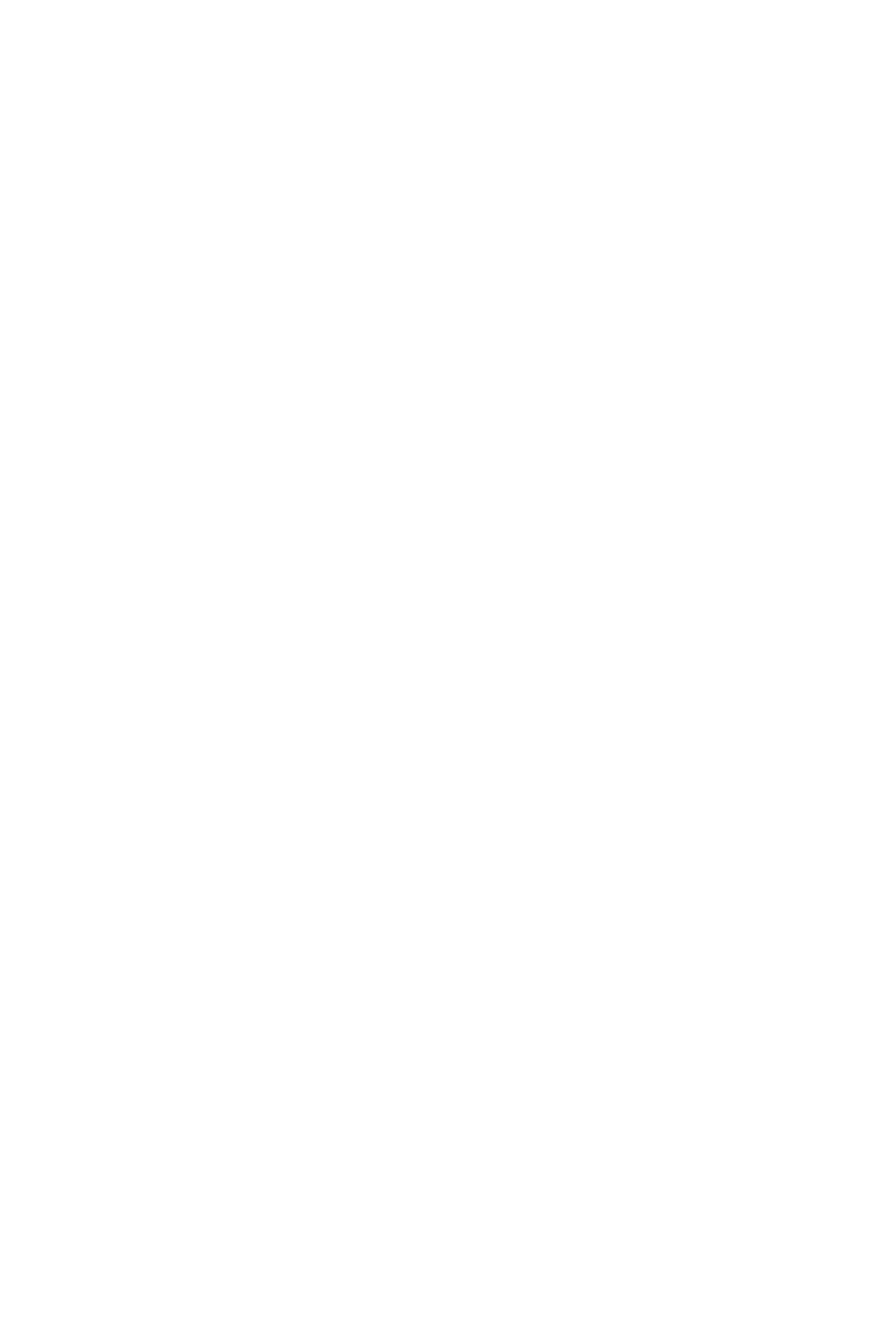
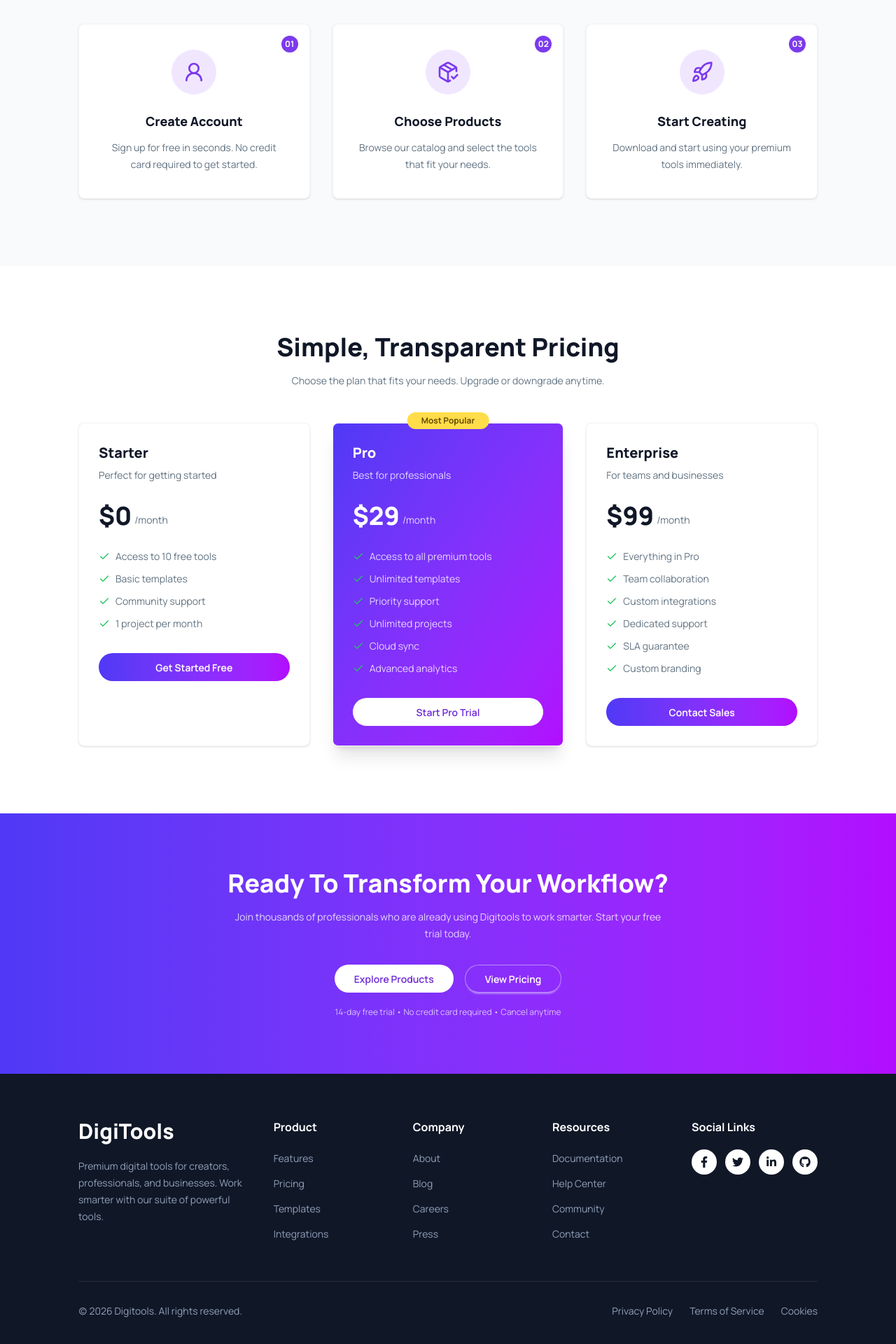
Before and after one commit to Hossain-Mahmud40/digi-tools-platform, a React (Vite) app: page / in a window 1280 px wide. Shown: the part 3145-5065 px from the top of the page at 70% size. Before the commit the page ends 2963 px from the top, so only its background shows below. Built offline with nearby package versions, Linux system fonts and the light colour scheme.

Commit message:
Add pricing section with dynamic data, implement CallToAction and Footer components, and introduce step-by-step guide for user onboarding

```diff
--- /dev/null
+++ b/public/pricing.json
@@ -0,0 +1,51 @@
+[
+  {
+    "id": 1,
+    "name": "Starter",
+    "description": "Perfect for getting started",
+    "price": "$0",
+    "billing": "/month",
+    "buttonText": "Get Started Free",
+    "isPopular": false,
+    "features": [
+      "Access to 10 free tools",
+      "Basic templates",
+      "Community support",
+      "1 project per month"
+    ]
+  },
+  {
+    "id": 2,
+    "name": "Pro",
+    "description": "Best for professionals",
+    "price": "$29",
+    "billing": "/month",
+    "buttonText": "Start Pro Trial",
+    "isPopular": true,
+    "features": [
+      "Access to all premium tools",
+      "Unlimited templates",
+      "Priority support",
+      "Unlimited projects",
+      "Cloud sync",
+      "Advanced analytics"
+    ]
+  },
+  {
+    "id": 3,
+    "name": "Enterprise",
+    "description": "For teams and businesses",
+    "price": "$99",
+    "billing": "/month",
+    "buttonText": "Contact Sales",
+    "isPopular": false,
+    "features": [
+      "Everything in Pro",
+      "Team collaboration",
+      "Custom integrations",
+      "Dedicated support",
+      "SLA guarantee",
+      "Custom branding"
+    ]
+  }
+]
--- a/src/App.jsx
+++ b/src/App.jsx
@@ -3,13 +3,18 @@ import { ToastContainer, toast } from "react-toastify";
 import "react-toastify/dist/ReactToastify.css";
 import "./App.css";
 import Cart from "./Components/cart/Cart";
+import CallToAction from "./Components/cta/CallToAction";
+import Footer from "./Components/footer/Footer";
 import HeroSection from "./Components/HeroSection/HeroSection";
 import Navbar from "./Components/NavBar/Navbar";
+import Pricing from "./Components/pricing/Pricing";
 import Products from "./Components/products/Products";
 import ProductsIntro from "./Components/products/ProductsIntro";
+import Steps from "./Components/steps/Steps";
 import axios from "axios";
 
 const productsPromise = axios.get("/productData.json");
+const pricingPromise = axios.get("/pricing.json");
 
 function App() {
   const navLinks = ["Products", "Features", "Pricing", "Testimonials", "FAQ"];
@@ -78,6 +83,15 @@ function App() {
           onRemoveFromCart={handleRemoveFromCart}
         />
       )}
+
+      <Steps />
+      <Suspense
+        fallback={<span className="loading loading-spinner loading-lg"></span>}
+      >
+        <Pricing pricingPromise={pricingPromise} />
+      </Suspense>
+      <CallToAction />
+      <Footer />
       <ToastContainer position="top-right" autoClose={1800} />
     </>
   );
--- /dev/null
+++ b/src/Components/cta/CallToAction.jsx
@@ -0,0 +1,28 @@
+const CallToAction = () => {
+  return (
+    <section className="bg-gradient-to-r from-[#4f39f6] to-[#b20cff] px-6 py-20 text-center text-white lg:px-28">
+      <div className="mx-auto max-w-[900px]">
+        <h2 className="text-3xl font-extrabold md:text-4xl">
+          Ready To Transform Your Workflow?
+        </h2>
+        <p className="mx-auto mt-4 max-w-[620px] text-sm leading-6 text-white/80">
+          Join thousands of professionals who are already using Digitools to work smarter.
+          Start your free trial today.
+        </p>
+        <div className="mt-8 flex flex-wrap justify-center gap-4">
+          <button className="btn rounded-full border-0 bg-white px-7 text-[#6d28d9] shadow-none hover:bg-white/90">
+            Explore Products
+          </button>
+          <button className="btn rounded-full border-white/40 bg-transparent px-7 text-white hover:bg-white/10">
+            View Pricing
+          </button>
+        </div>
+        <p className="mt-5 text-xs text-white/70">
+          14-day free trial • No credit card required • Cancel anytime
+        </p>
+      </div>
+    </section>
+  );
+};
+
+export default CallToAction;
--- /dev/null
+++ b/src/Components/footer/Footer.jsx
@@ -0,0 +1,67 @@
+import { FaFacebookF, FaGithub, FaLinkedinIn, FaTwitter } from "react-icons/fa";
+import FooterColumn from "./FooterColumn";
+
+const footerColumns = [
+  {
+    title: "Product",
+    links: ["Features", "Pricing", "Templates", "Integrations"],
+  },
+  {
+    title: "Company",
+    links: ["About", "Blog", "Careers", "Press"],
+  },
+  {
+    title: "Resources",
+    links: ["Documentation", "Help Center", "Community", "Contact"],
+  },
+];
+
+const socialIcons = [FaFacebookF, FaTwitter, FaLinkedinIn, FaGithub];
+
+const Footer = () => {
+  return (
+    <footer className="bg-[#101727] px-6 py-16 text-slate-400 lg:px-28">
+      <div className="mx-auto max-w-[1200px]">
+        <div className="grid gap-10 md:grid-cols-[1.5fr_repeat(4,1fr)]">
+          <div>
+            <h2 className="text-3xl font-extrabold text-white">DigiTools</h2>
+            <p className="mt-5 max-w-[320px] text-sm leading-6">
+              Premium digital tools for creators, professionals, and businesses.
+              Work smarter with our suite of powerful tools.
+            </p>
+          </div>
+
+          {footerColumns.map((column) => (
+            <FooterColumn key={column.title} {...column} />
+          ))}
+
+          <div>
+            <h3 className="text-base font-bold text-white">Social Links</h3>
+            <div className="mt-5 flex gap-3">
+              {socialIcons.map((Icon, index) => (
+                <a
+                  className="flex h-9 w-9 items-center justify-center rounded-full bg-white text-[#101727] hover:bg-[#b20cff] hover:text-white"
+                  href="#"
+                  key={index}
+                >
+                  <Icon className="h-4 w-4" />
+                </a>
+              ))}
+            </div>
+          </div>
+        </div>
+
+        <div className="mt-14 flex flex-col gap-4 border-t border-white/10 pt-8 text-sm md:flex-row md:items-center md:justify-between">
+          <p>(c) 2026 Digitools. All rights reserved.</p>
+          <div className="flex gap-6">
+            <a className="hover:text-white">Privacy Policy</a>
+            <a className="hover:text-white">Terms of Service</a>
+            <a className="hover:text-white">Cookies</a>
+          </div>
+        </div>
+      </div>
+    </footer>
+  );
+};
+
+export default Footer;
--- /dev/null
+++ b/src/Components/footer/FooterColumn.jsx
@@ -0,0 +1,16 @@
+const FooterColumn = ({ links, title }) => {
+  return (
+    <div>
+      <h3 className="text-base font-bold text-white">{title}</h3>
+      <ul className="mt-5 space-y-3">
+        {links.map((link) => (
+          <li key={link}>
+            <a className="text-sm text-slate-400 hover:text-white">{link}</a>
+          </li>
+        ))}
+      </ul>
+    </div>
+  );
+};
+
+export default FooterColumn;
--- /dev/null
+++ b/src/Components/pricing/Pricing.jsx
@@ -0,0 +1,30 @@
+import { use } from "react";
+import PricingCard from "./PricingCard";
+
+const Pricing = ({ pricingPromise }) => {
+  const pricingResponse = use(pricingPromise);
+  const pricingPlans = pricingResponse.data;
+
+  return (
+    <section className="bg-white px-6 py-24 lg:px-28">
+      <div className="mx-auto max-w-[1200px]">
+        <div className="text-center">
+          <h2 className="text-3xl font-extrabold text-[#101727] md:text-4xl">
+            Simple, Transparent Pricing
+          </h2>
+          <p className="mx-auto mt-4 max-w-[560px] text-sm leading-6 text-[#627382]">
+            Choose the plan that fits your needs. Upgrade or downgrade anytime.
+          </p>
+        </div>
+
+        <div className="mt-12 grid gap-8 md:grid-cols-3">
+          {pricingPlans.map((plan) => (
+            <PricingCard key={plan.id} plan={plan} />
+          ))}
+        </div>
+      </div>
+    </section>
+  );
+};
+
+export default Pricing;
--- /dev/null
+++ b/src/Components/pricing/PricingCard.jsx
@@ -0,0 +1,44 @@
+import { Check } from "lucide-react";
+
+const PricingCard = ({ plan }) => {
+  const cardClass = plan.isPopular
+    ? "relative bg-gradient-to-br from-[#4f39f6] to-[#b20cff] text-white shadow-xl"
+    : "bg-white text-[#101727] shadow-sm";
+  const mutedText = plan.isPopular ? "text-white/80" : "text-[#627382]";
+  const buttonClass = plan.isPopular
+    ? "bg-white text-[#6d28d9] hover:bg-white/90"
+    : "bg-gradient-to-r from-[#4f39f6] to-[#b20cff] text-white hover:opacity-90";
+
+  return (
+    <div className={`rounded-lg border border-gray-100 p-7 ${cardClass}`}>
+      {plan.isPopular && (
+        <span className="absolute -top-4 left-1/2 -translate-x-1/2 rounded-full bg-[#ffdd4a] px-5 py-1 text-xs font-bold text-[#6b4b00]">
+          Most Popular
+        </span>
+      )}
+
+      <h3 className="text-xl font-extrabold">{plan.name}</h3>
+      <p className={`mt-2 text-sm ${mutedText}`}>{plan.description}</p>
+
+      <div className="mt-7 flex items-end gap-1">
+        <span className="text-4xl font-extrabold">{plan.price}</span>
+        <span className={`pb-1 text-sm ${mutedText}`}>{plan.billing}</span>
+      </div>
+
+      <ul className="mt-7 space-y-3">
+        {plan.features.map((feature) => (
+          <li key={feature} className={`flex items-center gap-2 text-sm ${mutedText}`}>
+            <Check className="h-4 w-4 flex-none text-[#22c55e]" />
+            <span>{feature}</span>
+          </li>
+        ))}
+      </ul>
+
+      <button className={`btn mt-8 w-full rounded-full border-0 shadow-none ${buttonClass}`}>
+        {plan.buttonText}
+      </button>
+    </div>
+  );
+};
+
+export default PricingCard;
--- /dev/null
+++ b/src/Components/steps/StepCard.jsx
@@ -0,0 +1,16 @@
+const StepCard = ({ description, icon: Icon, number, title }) => {
+  return (
+    <div className="relative rounded-lg border border-gray-100 bg-white px-8 py-9 text-center shadow-sm">
+      <span className="absolute right-4 top-4 flex h-6 w-6 items-center justify-center rounded-full bg-[#7c3aed] text-xs font-bold text-white">
+        {number}
+      </span>
+      <div className="mx-auto flex h-16 w-16 items-center justify-center rounded-full bg-[#f0e7ff] text-[#7c3aed]">
+        <Icon className="h-8 w-8" />
+      </div>
+      <h3 className="mt-6 text-lg font-extrabold text-[#101727]">{title}</h3>
+      <p className="mt-3 text-sm leading-6 text-[#627382]">{description}</p>
+    </div>
+  );
+};
+
+export default StepCard;
--- /dev/null
+++ b/src/Components/steps/Steps.jsx
@@ -0,0 +1,46 @@
+import { PackageCheck, Rocket, UserRound } from "lucide-react";
+import StepCard from "./StepCard";
+
+const steps = [
+  {
+    number: "01",
+    title: "Create Account",
+    description: "Sign up for free in seconds. No credit card required to get started.",
+    icon: UserRound,
+  },
+  {
+    number: "02",
+    title: "Choose Products",
+    description: "Browse our catalog and select the tools that fit your needs.",
+    icon: PackageCheck,
+  },
+  {
+    number: "03",
+    title: "Start Creating",
+    description: "Download and start using your premium tools immediately.",
+    icon: Rocket,
+  },
+];
+
+const Steps = () => {
+  return (
+    <section className="bg-[#f8fafc] px-6 py-24 lg:px-28">
+      <div className="mx-auto max-w-[1200px] text-center">
+        <h2 className="text-3xl font-extrabold text-[#101727] md:text-4xl">
+          Get Started In 3 Steps
+        </h2>
+        <p className="mx-auto mt-4 max-w-[520px] text-sm leading-6 text-[#627382]">
+          Start using premium digital tools in minutes, not hours.
+        </p>
+
+        <div className="mt-10 grid gap-8 md:grid-cols-3">
+          {steps.map((step) => (
+            <StepCard key={step.number} {...step} />
+          ))}
+        </div>
+      </div>
+    </section>
+  );
+};
+
+export default Steps;
```
